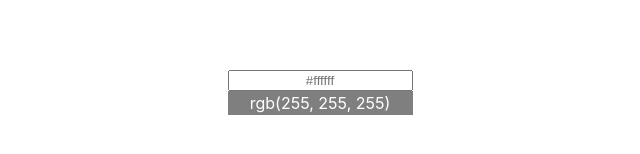
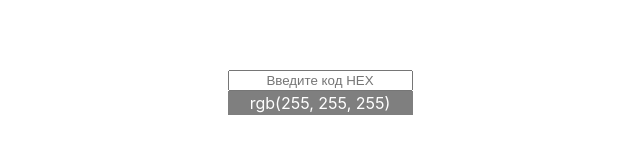
Before and after one commit to laps78/hex2rgb, a React (Create React App) app: page / in a window 1280 px wide. Shown: the part 308-462 px from the top of the page, without its empty margins (320-960 px from the left). Built offline with nearby package versions, Linux system fonts and the light colour scheme.

Commit message:
added event handlers for focus/blur

```diff
--- a/src/components/HexConverter.js
+++ b/src/components/HexConverter.js
@@ -6,13 +6,24 @@ function HexConverter(props) {
     color: '#ffffff',
     message: `rgb(255, 255, 255)`,
   });
+  const inputPlaceholder = "Введите код HEX";
 
   const submitHandler = event => {
     event.preventDefault();
     validateValue(event.target.querySelector('.hexInput').value);
   }
 
-  const inputHandler = event => {
+  const focusHandler = (event) => {
+    event.target.placeholder = '';
+  }
+
+  const blurHandler = (event) => {
+    if (event.target.value === '') {
+      event.target.placeholder = inputPlaceholder;
+    }
+  }
+
+  const changeHandler = event => {
     if (event.target.value.length === 7) {
       validateValue(event.target.value);
     }
@@ -49,8 +60,15 @@ function HexConverter(props) {
 
   return (
 
-    <form className='HexConverterForm' onSubmit={submitHandler} onInput={inputHandler}>
-      <input id="hexInput" name="hexInput" className="hexInput" placeholder={state.color}></input>
+    <form className='HexConverterForm' onSubmit={submitHandler}>
+      <input
+        id="hexInput"
+        name="hexInput"
+        className="hexInput"
+        placeholder={inputPlaceholder}
+        onChange={changeHandler}
+        onFocus={focusHandler}
+        onBlur={blurHandler}></input>
       <span className="currentRGB">{ state.message }</span>
     </form>
   );
```
